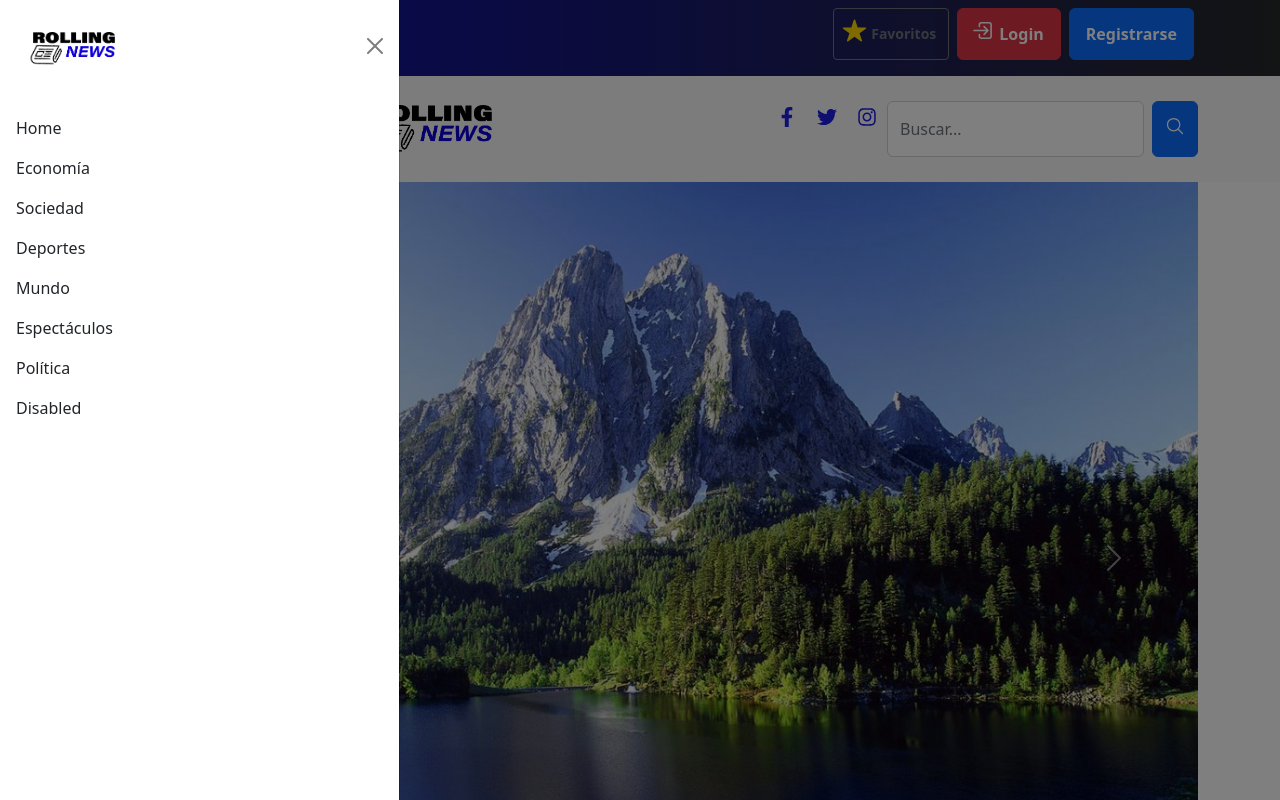
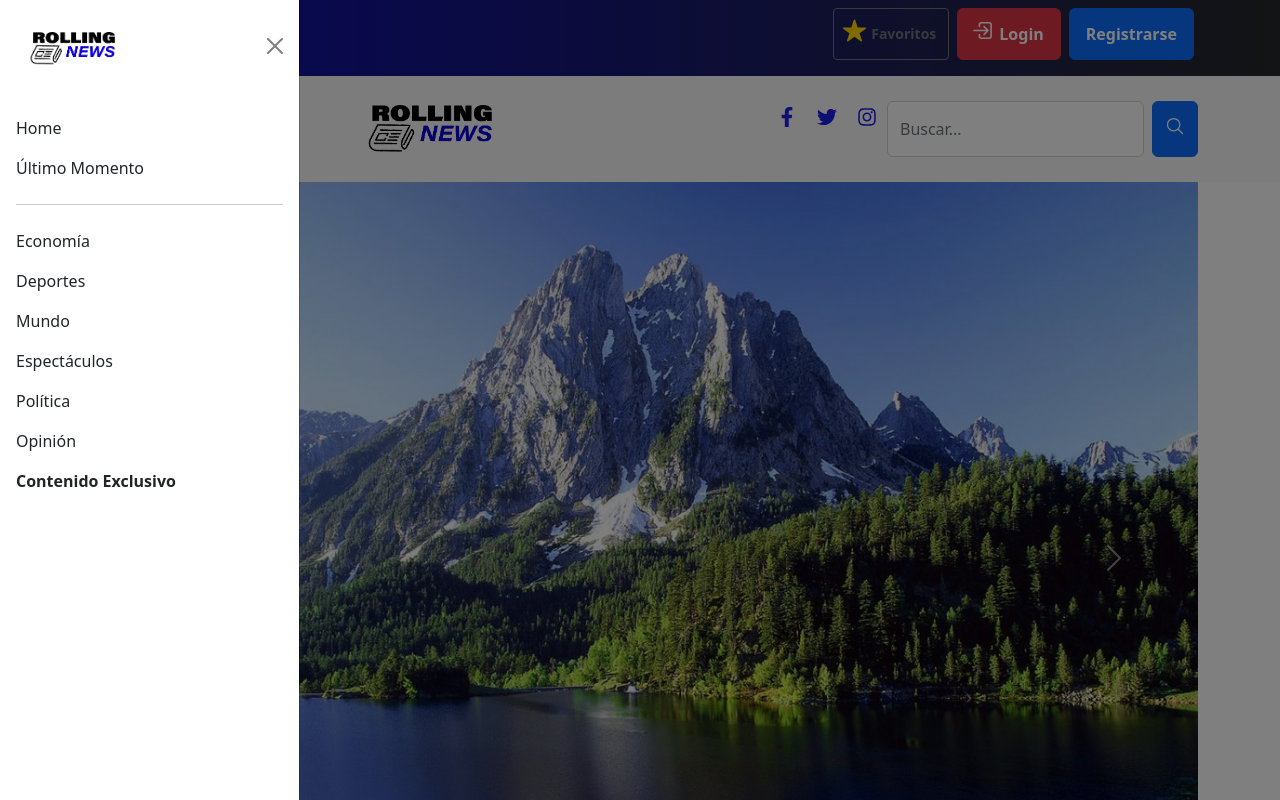
Before and after one commit to nicosalasaraoz/Blog_Noticias, a React (Create React App) app: page / in a window 1280 px wide. Both pictures are taken after a click on the button 103 px from the left and 128 px from the top of the page. Shown: the top 800 px of the page. Built offline with nearby package versions, Linux system fonts and the light colour scheme.

Commit message:
Agregando estilos

```diff
--- a/src/Components/Desplegable.jsx
+++ b/src/Components/Desplegable.jsx
@@ -17,8 +17,8 @@ const Desplegable = () => {
     <FaAlignJustify/>
   </Button>
 
-  <Offcanvas show={show} onHide={handleClose}>
-    <Offcanvas.Header closeButton>
+  <Offcanvas className="canv" show={show} onHide={handleClose} >
+    <Offcanvas.Header closeButton className="canva-t" >
       <Offcanvas.Title>
       <Link to="/">
       <img
@@ -30,18 +30,18 @@ const Desplegable = () => {
       </Link>
       </Offcanvas.Title>
     </Offcanvas.Header>
-    <Offcanvas.Body className="">
+    <Offcanvas.Body className="canv-b">
     <Nav defaultActiveKey="/home" className="flex-column">
-      <Nav.Link href="/home">Home</Nav.Link>
-      <Nav.Link eventKey="link-1">Economía</Nav.Link>
-      <Nav.Link eventKey="link-2">Sociedad</Nav.Link>
+      <Nav.Link href="/">Home</Nav.Link>
+      <Nav.Link eventKey="link-1">Último Momento</Nav.Link>
+      <hr></hr>
+      <Nav.Link eventKey="link-2">Economía</Nav.Link>
       <Nav.Link eventKey="link-3">Deportes</Nav.Link>
       <Nav.Link eventKey="link-4">Mundo</Nav.Link>
       <Nav.Link eventKey="link-5">Espectáculos</Nav.Link>
       <Nav.Link eventKey="link-6">Política</Nav.Link>
-      <Nav.Link eventKey="disabled" disabled>
-        Disabled
-      </Nav.Link>
+      <Nav.Link eventKey="link-7">Opinión</Nav.Link>
+      <Nav.Link eventKey="link-9" className='fw-bold fs-6'>Contenido Exclusivo</Nav.Link>
     </Nav>
     </Offcanvas.Body>
   </Offcanvas>
--- a/src/css/globals.css
+++ b/src/css/globals.css
@@ -135,3 +135,12 @@ winter:FDF0E0;
   font-size: 25px;
   border: 0;
 }
+
+.canv{
+  width: 300px !important;
+
+}
+
+.canv-b{
+
+}
```
